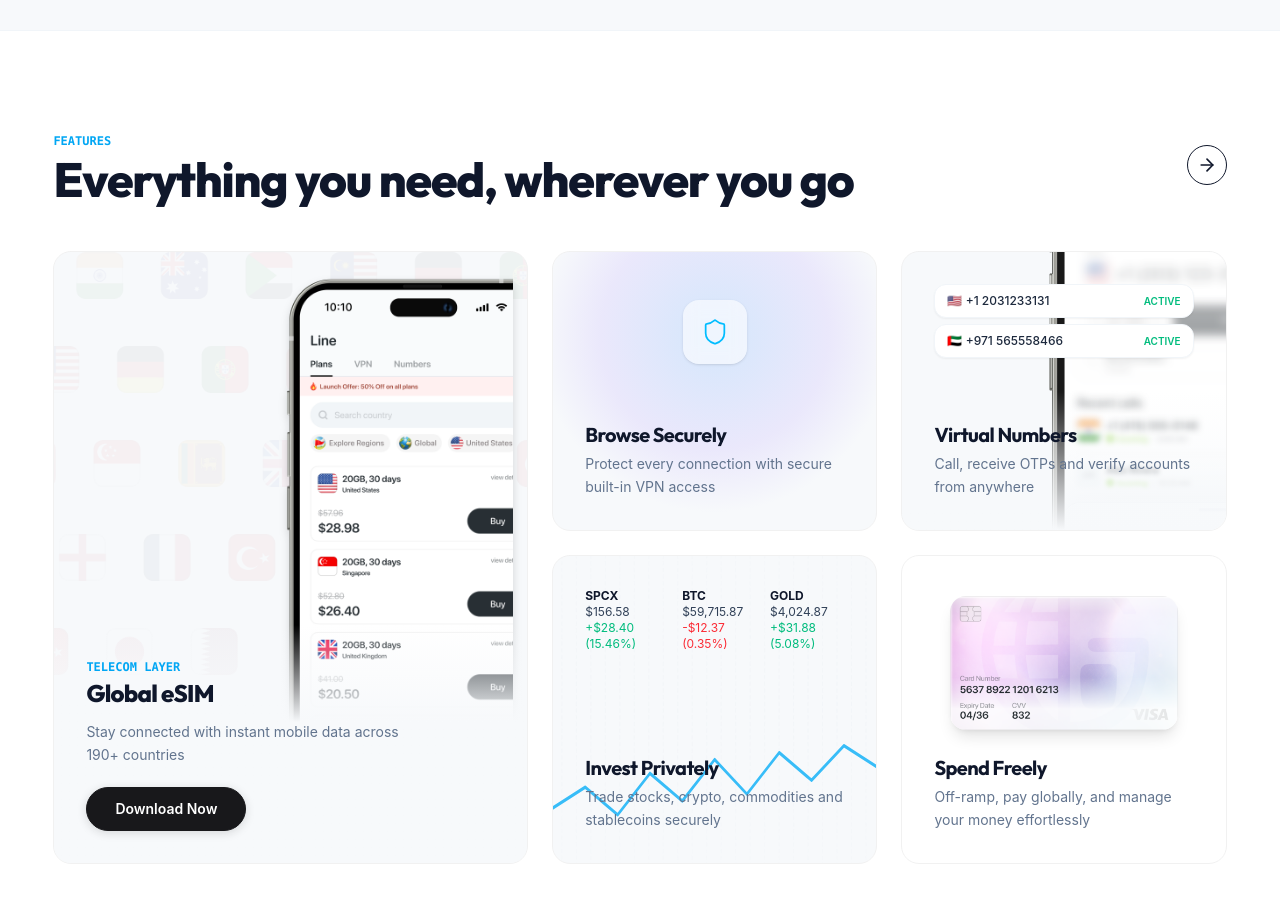
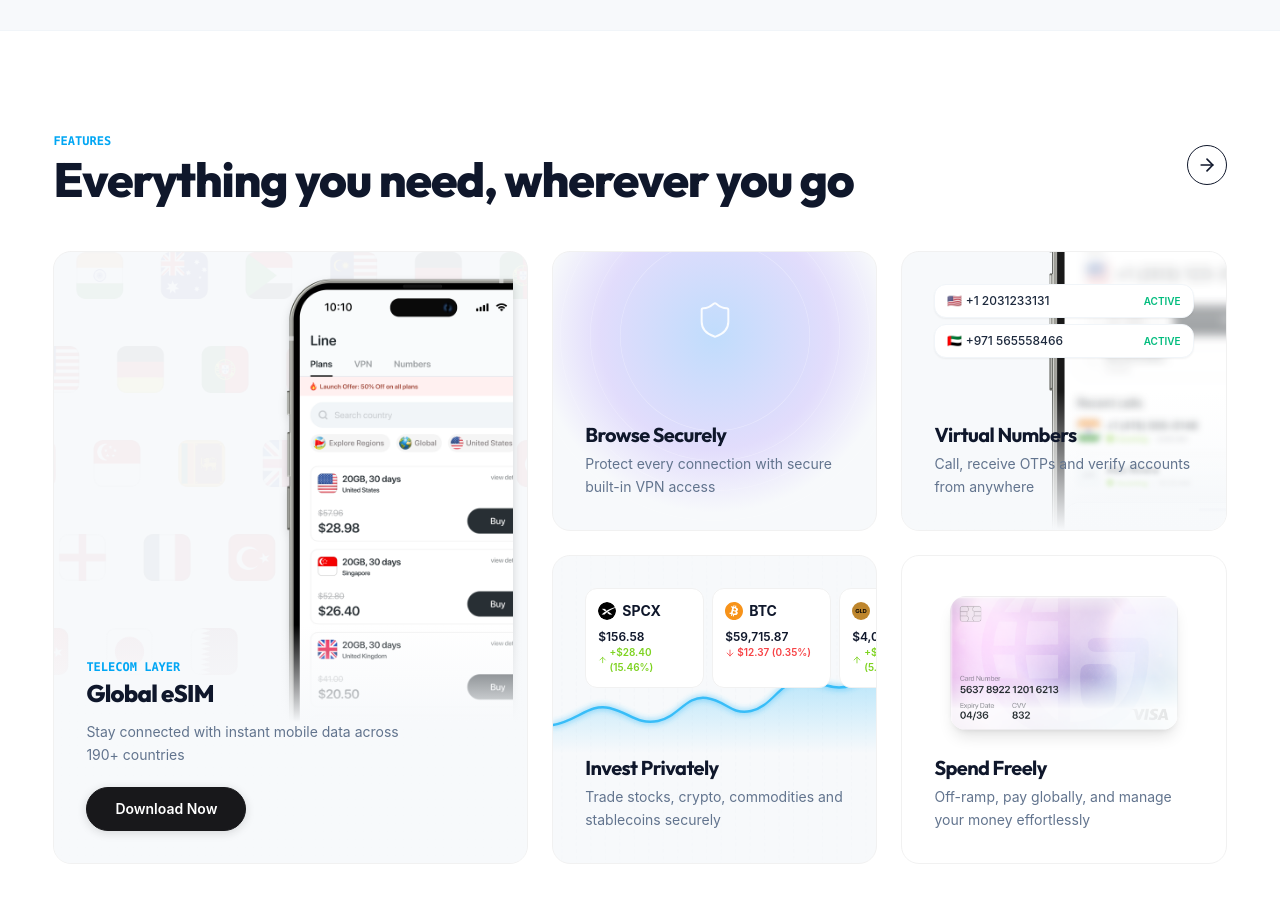
Before and after one commit to hrishique/GeSIMWebsite, a React (Vite) app: page / in a window 1280 px wide. Shown: the part 5500-6402 px from the top of the page. Built offline with nearby package versions, Linux system fonts and the light colour scheme.

Commit message:
Browse Securely: gradient + ring circles + shield; Invest Privately: 4-ticker cards + smooth chart

```diff
--- a/src/components/BentoGrid.jsx
+++ b/src/components/BentoGrid.jsx
@@ -1,5 +1,6 @@
 import React, { useState } from 'react';
-import { ArrowRight, Shield, Globe, Lock, CreditCard, Gem, Briefcase, Rocket } from 'lucide-react';
+import { ArrowRight, ArrowUp, ArrowDown, Shield, Globe, Lock, CreditCard, Gem, Briefcase, Rocket } from 'lucide-react';
+import { SiApple, SiBitcoin } from 'react-icons/si';
 import InteractiveESimModal from './InteractiveESimModal';
 
 export default function BentoGrid({ openDownloadModal }) {
@@ -82,11 +83,18 @@ export default function BentoGrid({ openDownloadModal }) {
 
             {/* Tile 2: Browse Securely */}
             <div className="rounded-[18px] bg-[#f7f9fb] border border-[#f1f1f1] p-8 relative overflow-hidden flex flex-col justify-between min-h-[280px]">
-              <div className="absolute inset-0 z-0 pointer-events-none" style={{ background: 'radial-gradient(circle at 50% 30%, rgba(147,197,253,0.35), rgba(196,181,253,0.25) 45%, transparent 70%)' }} />
+              <div className="absolute inset-0 z-0 pointer-events-none" style={{ background: 'radial-gradient(circle at 50% 30%, rgba(147,197,253,0.55), rgba(196,181,253,0.42) 45%, transparent 70%)' }} />
+              <div className="absolute left-1/2 top-[30%] -translate-x-1/2 -translate-y-1/2 z-[1] pointer-events-none">
+                {[190, 250, 310, 370, 430].map((size, i) => (
+                  <div
+                    key={size}
+                    className="absolute left-1/2 top-1/2 -translate-x-1/2 -translate-y-1/2 rounded-full"
+                    style={{ width: size, height: size, boxShadow: `inset 0 0 0 0.5px rgba(255,255,255,${0.35 - i * 0.06})` }}
+                  />
+                ))}
+              </div>
               <div className="relative z-10 flex justify-center pt-4">
-                <div className="w-16 h-16 rounded-2xl bg-white/60 backdrop-blur-sm flex items-center justify-center shadow-sm">
-                  <Shield className="w-7 h-7 text-sky-400" strokeWidth={1.5} />
-                </div>
+                <Shield className="w-10 h-10 text-white/90" strokeWidth={1.2} />
               </div>
               <div className="relative z-10 space-y-1">
                 <h4 className="text-xl font-bold text-slate-900">Browse Securely</h4>
@@ -117,26 +125,54 @@ export default function BentoGrid({ openDownloadModal }) {
 
             {/* Tile 4: Invest Privately */}
             <div className="rounded-[18px] bg-[#f7f9fb] border border-[#f1f1f1] p-8 relative overflow-hidden flex flex-col justify-between min-h-[280px]">
-              <img src="/assets/invest/InvestGrid.svg" alt="" className="absolute inset-0 w-full h-full object-cover opacity-40 pointer-events-none z-0" />
-              <svg className="absolute bottom-0 left-0 w-full h-[45%] z-[1] pointer-events-none" viewBox="0 0 400 100" preserveAspectRatio="none">
-                <polyline points="0,60 40,45 80,65 120,35 160,55 200,25 240,50 280,20 320,40 360,15 400,30" fill="none" stroke="#38bdf8" strokeWidth="2.5" strokeLinecap="round" strokeLinejoin="round" />
+              <img src="/assets/invest/InvestGrid.svg" alt="" className="absolute inset-0 w-full h-full object-cover opacity-30 pointer-events-none z-0" />
+              <svg className="absolute bottom-[110px] left-0 w-full h-[100px] z-[1] pointer-events-none" viewBox="0 0 400 100" preserveAspectRatio="none">
+                <defs>
+                  <filter id="investChartGlow" x="-20%" y="-50%" width="140%" height="200%">
+                    <feGaussianBlur stdDeviation="3" result="blur" />
+                    <feMerge>
+                      <feMergeNode in="blur" />
+                      <feMergeNode in="SourceGraphic" />
+                    </feMerge>
+                  </filter>
+                  <linearGradient id="investChartFill" x1="0" y1="0" x2="0" y2="1">
+                    <stop offset="0%" stopColor="#38bdf8" stopOpacity="0.35" />
+                    <stop offset="100%" stopColor="#38bdf8" stopOpacity="0" />
+                  </linearGradient>
+                </defs>
+                <path
+                  d="M0,72 C30,68 45,50 70,55 C95,60 105,72 130,68 C155,64 165,42 190,45 C215,48 220,62 245,58 C270,54 280,30 305,28 C330,26 345,40 370,32 C385,27 395,20 400,18 L400,100 L0,100 Z"
+                  fill="url(#investChartFill)"
+                  stroke="none"
+                />
+                <path
+                  d="M0,72 C30,68 45,50 70,55 C95,60 105,72 130,68 C155,64 165,42 190,45 C215,48 220,62 245,58 C270,54 280,30 305,28 C330,26 345,40 370,32 C385,27 395,20 400,18"
+                  fill="none"
+                  stroke="#38bdf8"
+                  strokeWidth="2.5"
+                  strokeLinecap="round"
+                  filter="url(#investChartGlow)"
+                />
               </svg>
-              <div className="relative z-10 flex gap-4 text-xs">
-                <div>
-                  <div className="font-bold text-slate-900">SPCX</div>
-                  <div className="text-slate-700">$156.58</div>
-                  <div className="text-emerald-500">+$28.40 (15.46%)</div>
-                </div>
-                <div>
-                  <div className="font-bold text-slate-900">BTC</div>
-                  <div className="text-slate-700">$59,715.87</div>
-                  <div className="text-red-500">-$12.37 (0.35%)</div>
-                </div>
-                <div>
-                  <div className="font-bold text-slate-900">GOLD</div>
-                  <div className="text-slate-700">$4,024.87</div>
-                  <div className="text-emerald-500">+$31.88 (5.08%)</div>
-                </div>
+              <div className="relative z-10 flex gap-2 flex-nowrap overflow-hidden -mx-8 px-8">
+                {[
+                  { symbol: 'SPCX', price: '$156.58', change: '+$28.40 (15.46%)', up: true, icon: <img src="/assets/features/SpcxIcon.png" alt="" className="w-[18px] h-[18px] rounded-full object-cover" /> },
+                  { symbol: 'BTC', price: '$59,715.87', change: '$12.37 (0.35%)', up: false, icon: <SiBitcoin className="w-[18px] h-[18px] text-[#f7931a]" /> },
+                  { symbol: 'GOLD', price: '$4,024.87', change: '+$31.88 (5.08%)', up: true, icon: <img src="/assets/features/GoldIcon.png" alt="" className="w-[18px] h-[18px] rounded-full object-cover" /> },
+                  { symbol: 'AAPL', price: '$297.14', change: '$0.87 (0.29%)', up: false, icon: <SiApple className="w-[18px] h-[18px] text-slate-900" /> },
+                ].map((t) => (
+                  <div key={t.symbol} className="bg-white border border-[#f1f1f1] rounded-xl p-3 w-[119px] shrink-0">
+                    <div className="flex items-center gap-1.5 mb-2">
+                      {t.icon}
+                      <span className="text-sm font-bold text-slate-900">{t.symbol}</span>
+                    </div>
+                    <div className="text-xs font-semibold text-slate-900">{t.price}</div>
+                    <div className={`flex items-center gap-0.5 text-[10px] font-semibold ${t.up ? 'text-[#7ed321]' : 'text-[#f74346]'}`}>
+                      {t.up ? <ArrowUp className="w-2.5 h-2.5" /> : <ArrowDown className="w-2.5 h-2.5" />}
+                      {t.change}
+                    </div>
+                  </div>
+                ))}
               </div>
               <div className="relative z-10 space-y-1 mt-6">
                 <h4 className="text-xl font-bold text-slate-900">Invest Privately</h4>
```
Also changed, not shown: public/assets/features/GoldIcon.png (added), public/assets/features/SpcxIcon.png (added).
